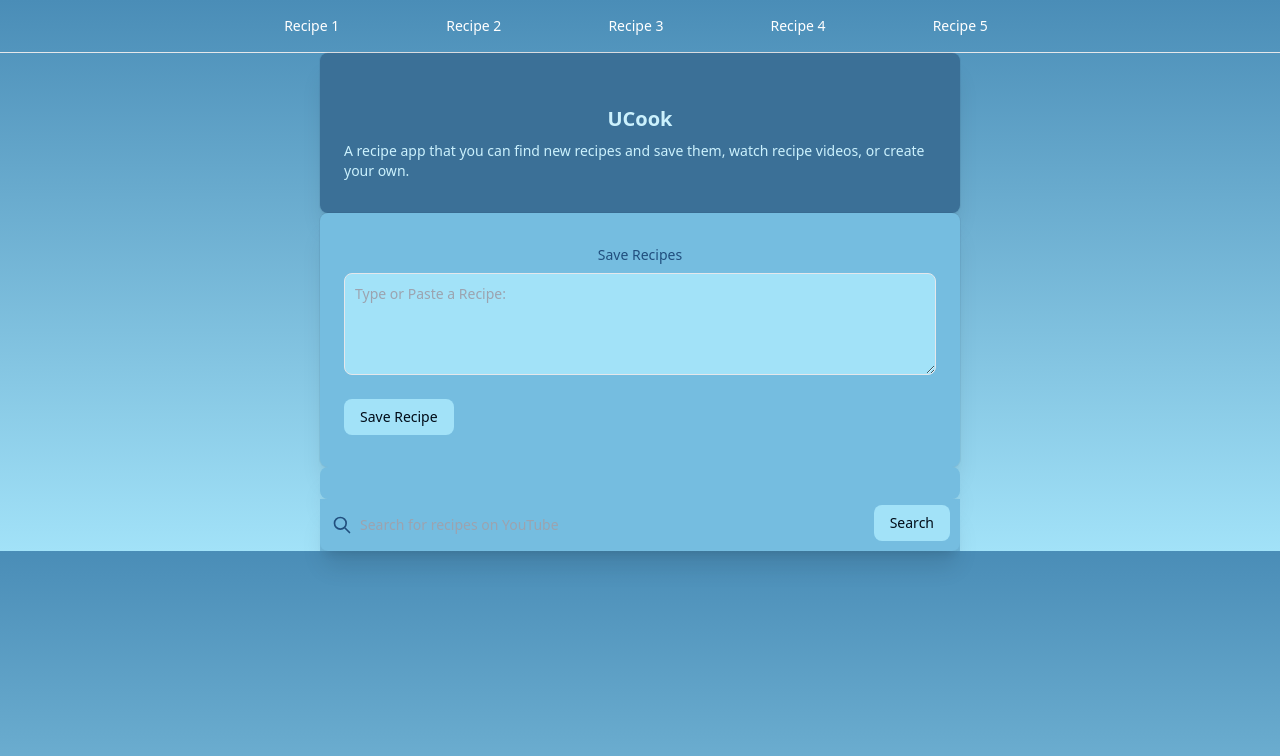
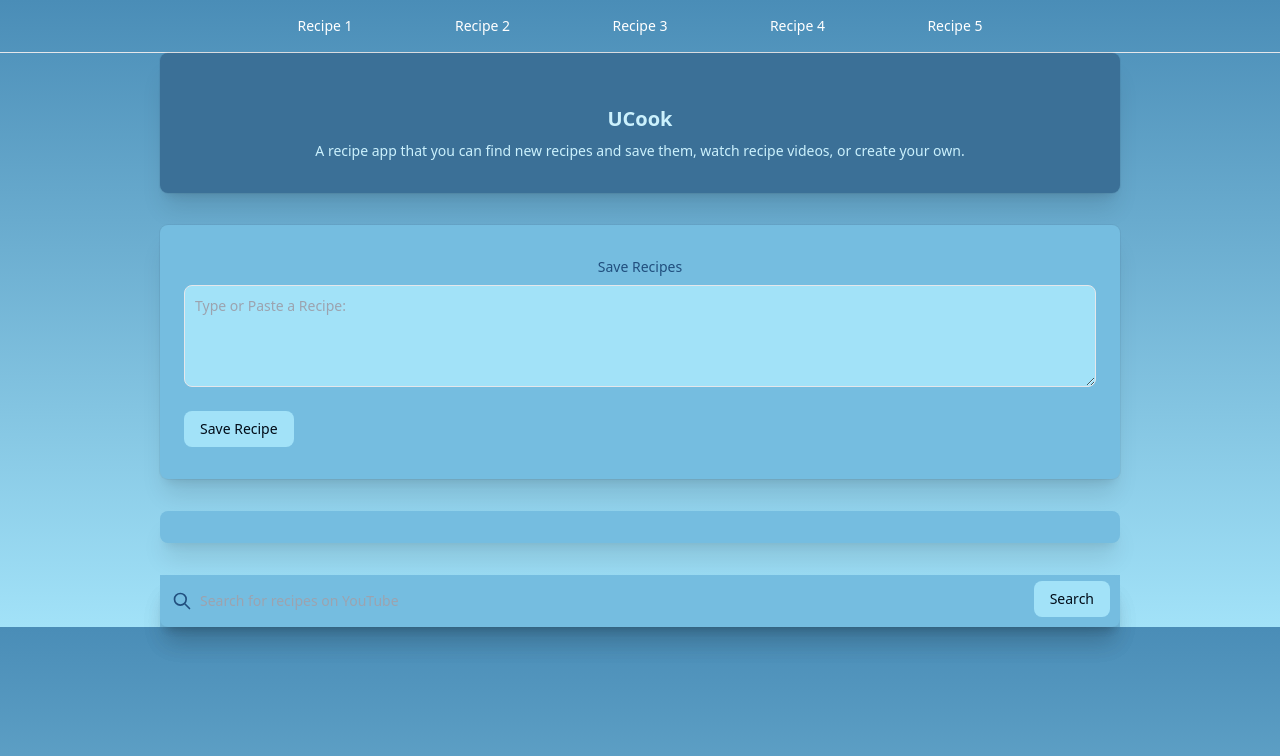
Before and after one commit to jroller33/BC-Project-1, a website: page index.html in a window 1280 px wide. Drawn offline with nearby package versions, Linux system fonts and the light colour scheme; no server answers.

Commit message:
first commit today. fixed more ui/pagelayout issues.

```diff
--- a/assets/script.js
+++ b/assets/script.js
@@ -9,7 +9,7 @@ $(document).ready(() => {
     // }
 
     // make the endpoint with query parameters (https://developers.google.com/youtube/v3/docs/search/list) part=snippet is required. maxResults=10 set the number of results we want to retrieve
-    let url = 'https://www.googleapis.com/youtube/v3/search?part=snippet&maxResults=10&key=' + searchQuery;
+    let url = 'https://www.googleapis.com/youtube/v3/search?part=snippet&maxResults=10&key=AIzaSyCYchlTicuWz3_usJZyluJKkW0S6OAoh7E&q=' + searchQuery;
 
     // ajax request here setting the url, iframe will hold the first video result
     $.ajax({
@@ -50,7 +50,7 @@ $(document).ready(() => {
     "url": "https://spoonacular-recipe-food-nutrition-v1.p.rapidapi.com/recipes/random?number=1",
     "method": "GET",
     "headers": {
-      "X-RapidAPI-Key": "",
+      "X-RapidAPI-Key": "06c3507b35msh698002782ccefe9p1140d5jsn972a6177f96f",
       "X-RapidAPI-Host": "spoonacular-recipe-food-nutrition-v1.p.rapidapi.com"
     }
   };
@@ -59,7 +59,7 @@ $(document).ready(() => {
     // console.log(response);
     // console.log(response.recipes[0].title);
     // console.log(response.recipes[0].instructions);
-    $('#recipeApiResults').append((response.recipes[0].title)) + '\n';
+    $('#recipeApiResults').append((response.recipes[0].title)) + "     \n";
     $('#recipeApiResults').append(response.recipes[0].instructions);
   });
 
--- a/assets/style.css
+++ b/assets/style.css
@@ -3,12 +3,33 @@
   color: #214f7e;
 }
 
-#parentLi {
+#parentLi {           /* TABS */
   display: flex;
   justify-content: space-between;
 }
 
-#cssHeader {
+.cssTabs {
+  color: #000C18;
+  color: white;
+}
+
+.cssTabs:hover {
+  background-color:#3B7097;
+  color: white;
+  transition: 0.7s;
+}
+
+.cssTabs:focus {
+  outline-color: transparent;
+  outline-style:solid;
+  box-shadow: 0 0 0 4px #3B7097;
+}
+.cssTabs:active {
+  background-color: #3B7097;
+  color: white;
+}
+
+#cssHeader {          /* uCook header */
   background-color: #3B7097;
   color: #cbf1fd;
 
@@ -57,17 +78,17 @@
   color: white;
 }
 
-input ::placeholder {  /*                     NOT WORKING */
+::placeholder {  /*                     NOT WORKING */
   color: white;
   opacity: 1; /* Firefox */
 }
 
 :-ms-input-placeholder { /* Internet Explorer 10-11 */
-  color: red;
+  color: white;
 }
 
 ::-ms-input-placeholder { /* Microsoft Edge */
-  color: red;
+  color: white;
 }
 .cssYTsearch {
   background-color: #75BDE0;
--- a/index.html
+++ b/index.html
@@ -27,22 +27,22 @@
     <li class="w-1/9"></li>
     <li class="w-1/9"></li>
     <li class="w-1/9"></li>
-    <li id="recipe1" class="w-1/9 mr-2 tab tabCheck" value="0">
-      <a class="tabCheck inline-block p-4 rounded-t-lg hover:text-blue-600 hover:bg-gray-50" value="0">Recipe 1</a>
+    <li id="recipe1" class="cssTabs w-1/9 tab tabCheck" value="0">
+      <a class="tabCheck inline-block p-4 rounded-full" value="0">Recipe 1</a>
     </li>
-    <li class="w-1/9 mr-2 tab tabCheck" value="1">
-      <a id="recipe2" class="inline-block p-4 rounded-t-lg hover:text-blue-600 hover:bg-gray-50" value="1">Recipe 2</a>
+    <li class="cssTabs w-1/9 tab tabCheck" value="1">
+      <a id="recipe2" class="inline-block p-4 rounded-full" value="1">Recipe 2</a>
     </li>
-    <li class="w-1/9 mr-2 tab tabCheck" value="2">
-      <a id="recipe3" class="inline-block p-4 rounded-t-lg hover:text-blue-600 hover:bg-gray-50" value="2">Recipe 3</a>
+    <li class="cssTabs w-1/9 tab tabCheck" value="2">
+      <a id="recipe3" class="inline-block p-4 rounded-full" value="2">Recipe 3</a>
     </li>
-    <li class="w-1/9 mr-2 tab tabCheck" value="3">
-      <a id="recipe4" class="inline-block p-4 rounded-t-lg hover:text-blue-600 hover:bg-gray-50" value="3">Recipe 4</a>
+    <li class="cssTabs w-1/9 tab tabCheck" value="3">
+      <a id="recipe4" class="inline-block p-4 rounded-full" value="3">Recipe 4</a>
     </li>
-    <li class="w-1/9 mr-2 tab tabCheck" value="4">
-      <a id="recipe5" class="inline-block p-4 rounded-t-lg hover:text-blue-600 hover:bg-gray-50" value="4">Recipe 5</a>
+    <li class="cssTabs w-1/9 tab tabCheck" value="4">
+      <a id="recipe5" class="inline-block p-4 rounded-full" value="4">Recipe 5</a>
     </li>
-    <li class="w-1/9"></li>
+    <li class="w-1/9"></li><!-- these push the tabs in towards the center -->
     <li class="w-1/9"></li>
     <li class="w-1/9"></li>
     <li class="w-1/9"></li>
@@ -50,9 +50,9 @@
 
   <!--                  UCOOK HEADER AND DESCRIPTION      -->
 
-  <header class="flex justify-center">
+  <header class="flex justify-center mb-8">
     <div id="cssHeader"
-      class="w-1/2 grid place-items-center dark:bg-slate-500 rounded-lg px-6 py-8 ring-1 ring-slate-900/5 shadow-xl ">
+      class="w-3/4 grid place-items-center dark:bg-slate-500 rounded-lg px-6 py-8 ring-1 ring-slate-900/5 shadow-xl ">
       <h1 class="mt-5 text-base text-xl font-bold">UCook</h3>
         <p class="0 mt-2 text-sm">
           A recipe app that you can find new recipes and save them, watch recipe videos, or create your own.
@@ -62,8 +62,8 @@
 
   <!--                   SAVE RECIPE TEXT AREA     -->
 
-  <div class="flex justify-center">
-    <div class="cssBody w-1/2 grid place-items-center rounded-lg px-6 py-8 ring-1 ring-slate-900/5 shadow-xl">
+  <div class="flex justify-center mb-8">
+    <div class="cssBody w-3/4 grid place-items-center rounded-lg px-6 py-8 ring-1 ring-slate-900/5 shadow-xl">
       <form class="w-full">
 
         <label for="Recipe"
@@ -75,15 +75,14 @@
 
         <br>
         <button type="button" id="saveRecipeButton"
-          class="grid place-items-center text-white font-bold py-2 px-4 rounded
-          text-white font-medium rounded-lg text-sm px-4 py-2">Save Recipe</button>
+          class="grid place-items-center font-bold py-2 px-4 rounded font-medium rounded-lg text-sm px-4 py-2">Save Recipe</button>
       </form>
     </div>
   </div>
 
   <!--                 RECIPE DATABASE API RESULTS GO HERE    -->
-  <div class="flex justify-center">
-    <div class="w-1/2">
+  <div class="flex justify-center mb-8">
+    <div class="w-3/4">
       <div
         class="cssBody block p-4 pl-10 w-full text-sm rounded-lg shadow-xl">
         <p id="recipeApiResults"></p>
@@ -94,7 +93,7 @@
   <!--               YOUTUBE SEARCH BAR      -->
 
   <div class="flex justify-center">
-    <div class=" w-1/2">
+    <div class="w-3/4 rounded-lg shadow-xl">
       <form>
         <label for="default-search"
           class="mb-2 text-sm font-medium sr-only">Search</label>
```
